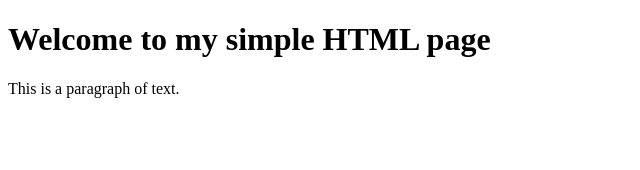
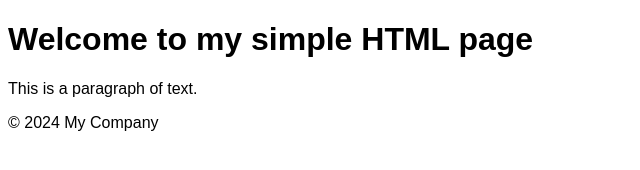
Before and after one commit to Krish033-source/new-repo, a plain HTML site: page page/generated.html in a window 1280 px wide. Shown: the whole page, without its empty margins (0-640 px from the left). Drawn offline with Linux system fonts and the light colour scheme.

Commit message:
AI fix: page/generated.html

```diff
--- a/page/generated.html
+++ b/page/generated.html
@@ -1,16 +1 @@
-<!DOCTYPE html>
-<html lang="en">
-<head>
-    <meta charset="UTF-8">
-    <meta name="viewport" content="width=device-width, initial-scale=1.0">
-    <title>Simple HTML Page</title>
-</head>
-<body>
-    <header>
-        <h1>Welcome to my simple HTML page</h1>
-    </header>
-    <main>
-        <p>This is a paragraph of text.</p>
-    </main>
-</body>
-</html>
+<!DOCTYPE html><html lang="en"><head><meta charset="UTF-8"><meta name="viewport" content="width=device-width, initial-scale=1.0"><title>Simple HTML Page</title><style>body {font-family: Arial, sans-serif;}</style></head><body><header><h1>Welcome to my simple HTML page</h1></header><main><p>This is a paragraph of text.</p></main><footer>&copy; 2024 My Company</footer></body></html>
```
